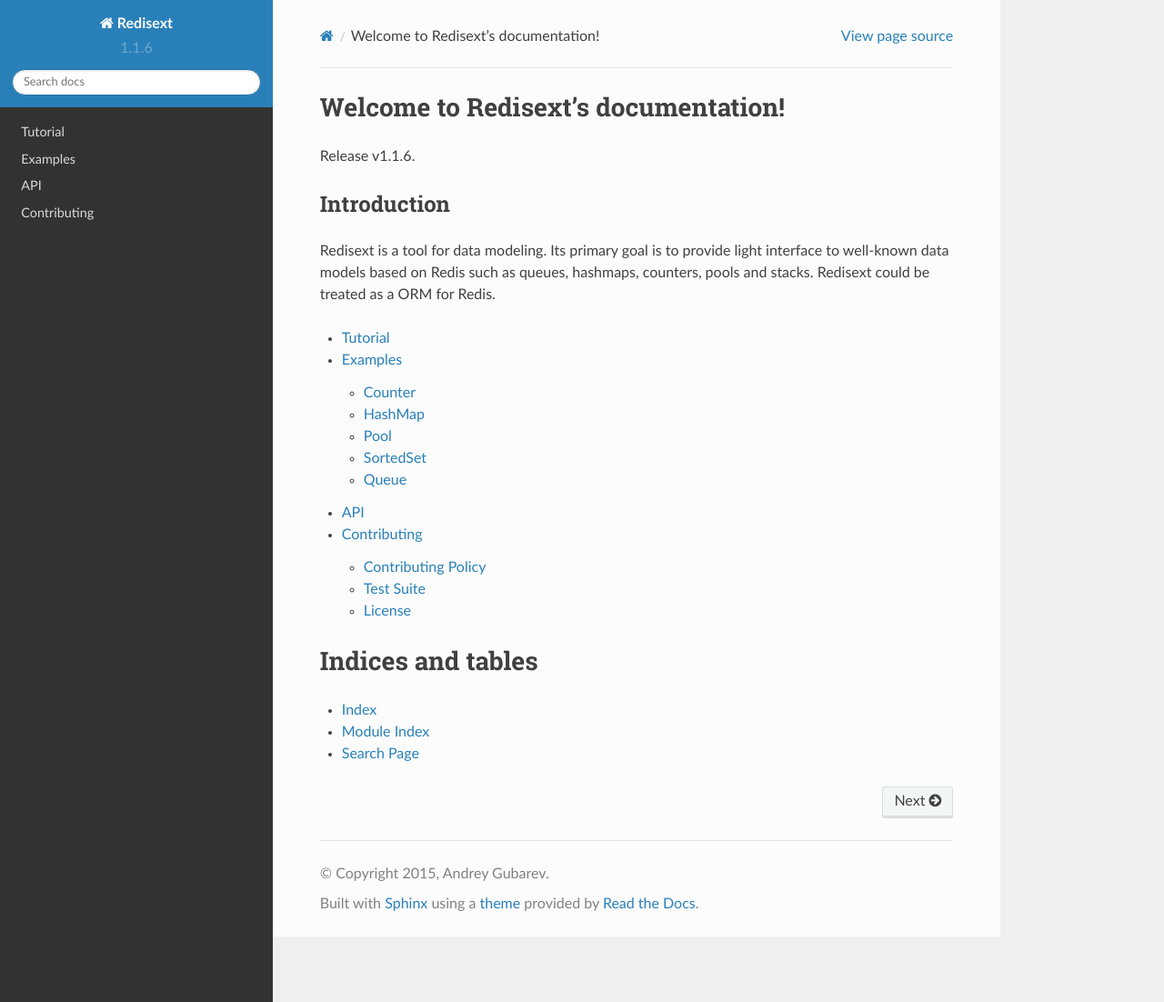
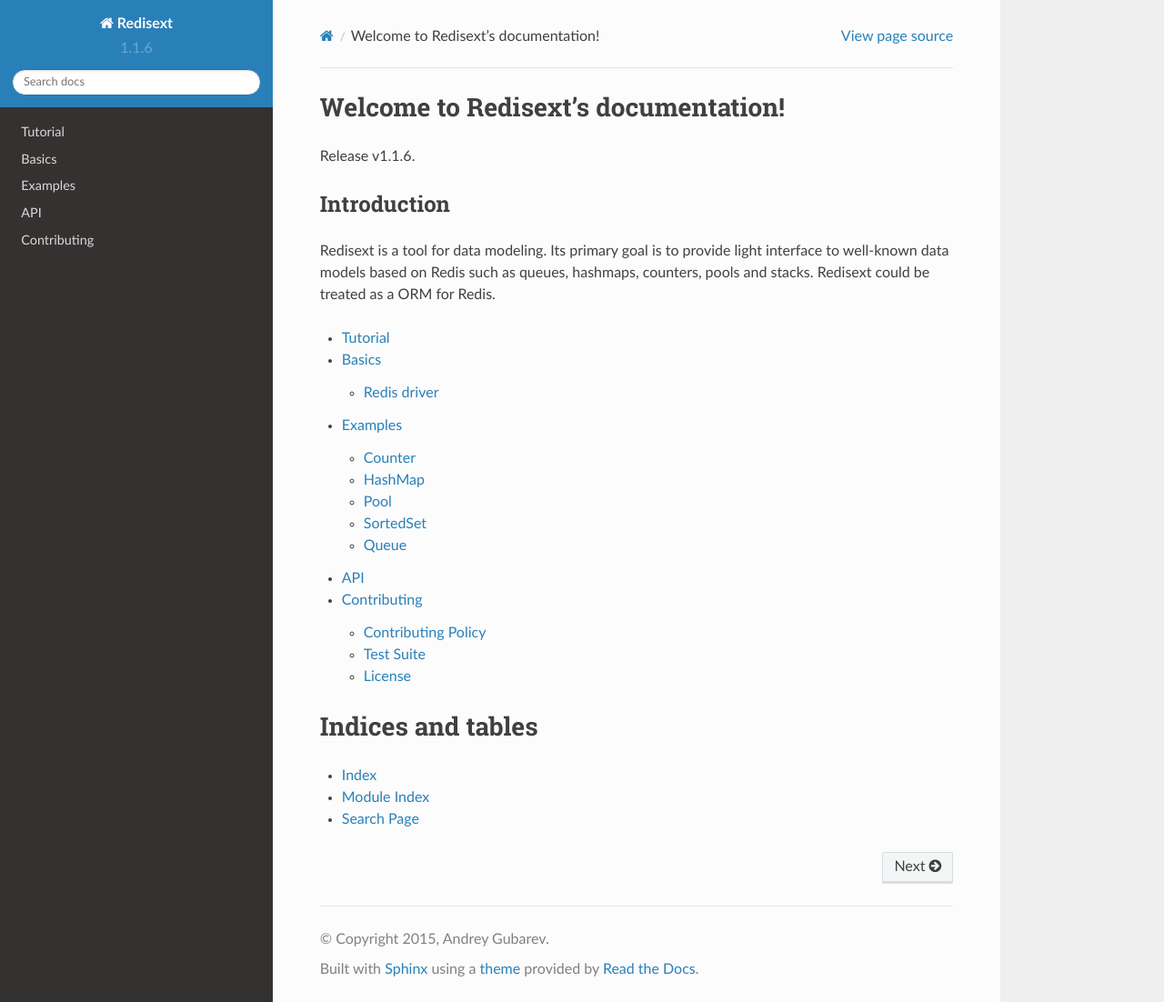
Before and after one commit to mylokin/redisext, a Sphinx documentation site: the page built from docs/index.rst, in a window 1280 px wide and 1102 px high. Shown: the whole window at 91% size. Built offline with Sphinx 7.4.7 and the Read the Docs theme 2.0.0, drawn with Linux system fonts in a browser that asks for light colours.

Commit message:
add basics section

```diff
--- a/docs/index.rst
+++ b/docs/index.rst
@@ -15,6 +15,7 @@
    :maxdepth: 2
 
    modules/tutorial
+   modules/basics
    modules/models
    modules/api
    modules/contributing
--- /dev/null
+++ b/docs/modules/basics.rst
@@ -0,0 +1,5 @@
+Basics
+======
+
+Redis driver
+------------
```
